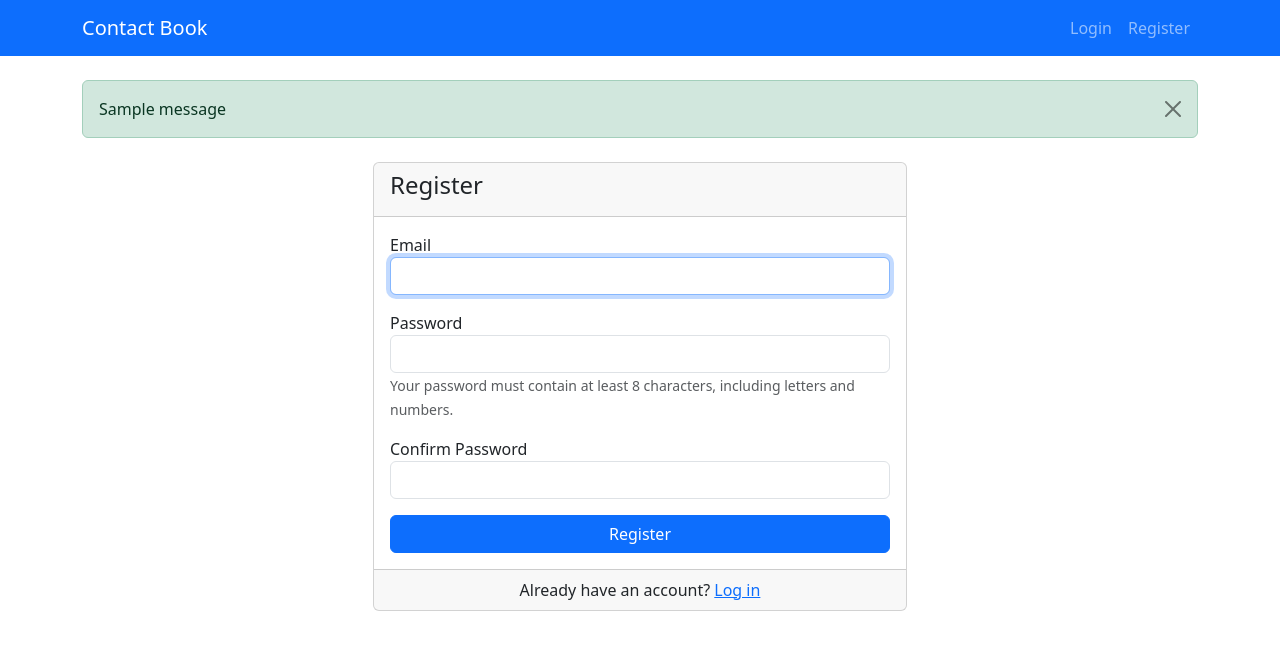
After one commit to mallow-self/contact, a Django app: page /register/ in a window 1280 px wide. The commit adds this page. Shown: the top 650 px of the page. Run offline with Django 5.2, Linux system fonts and the light colour scheme; tables that the repository leaves empty hold one stand-in row (values such as "Sample post"); one stand-in notice (Sample message) is shown.

Commit message:
auth added

```diff
--- a/contact_book/contacts/admin.py
+++ b/contact_book/contacts/admin.py
@@ -1,5 +1,5 @@
 from django.contrib import admin
-from .models import ContactGroup, Contact
+from .models import ContactGroup, Contact, User
 
 
 @admin.register(ContactGroup)
--- a/contact_book/contacts/forms.py
+++ b/contact_book/contacts/forms.py
@@ -1,8 +1,44 @@
 from django import forms
-from .models import Contact
-from django.core.validators import RegexValidator
+from .models import Contact, User
 from django.core.exceptions import ValidationError
-from django.core.validators import validate_email
+from django.contrib.auth.forms import UserCreationForm, AuthenticationForm
+
+
+class RegisterForm(UserCreationForm):
+    email = forms.EmailField(widget=forms.EmailInput(attrs={"class": "form-control"}))
+    password1 = forms.CharField(
+        label="Password",
+        widget=forms.PasswordInput(attrs={"class": "form-control"}),
+        help_text="Your password must contain at least 8 characters, including letters and numbers.",
+    )
+    password2 = forms.CharField(
+        label="Confirm Password",
+        widget=forms.PasswordInput(attrs={"class": "form-control"}),
+    )
+
+    class Meta:
+        model = User
+        fields = ("email", "password1", "password2")
+
+    def clean_password1(self):
+        password = self.cleaned_data.get("password1")
+        if len(password) < 8:
+            raise ValidationError("Password must be at least 8 characters long.")
+        if not any(char.isdigit() for char in password):
+            raise ValidationError("Password must contain at least one number.")
+        if not any(char.isalpha() for char in password):
+            raise ValidationError("Password must contain at least one letter.")
+        return password
+
+
+class LoginForm(AuthenticationForm):
+    username = forms.EmailField(
+        label="Email", widget=forms.EmailInput(attrs={"class": "form-control"})
+    )
+    password = forms.CharField(
+        label="Password", widget=forms.PasswordInput(attrs={"class": "form-control"})
+    )
+
 
 class ContactForm(forms.ModelForm):
     name = forms.CharField(
--- /dev/null
+++ b/contact_book/contacts/templates/base-auth.html
@@ -0,0 +1,72 @@
+<!DOCTYPE html>
+<html lang="en">
+<head>
+    <meta charset="UTF-8">
+    <meta name="viewport" content="width=device-width, initial-scale=1.0">
+    <title>Contact Book</title>
+    <link href="https://cdn.jsdelivr.net/npm/bootstrap@5.3.0-alpha1/dist/css/bootstrap.min.css" rel="stylesheet">
+</head>
+<body>
+    <nav class="navbar navbar-expand-lg navbar-dark bg-primary">
+        <div class="container">
+            <a class="navbar-brand" href="{% url 'contact_list' %}">Contact Book</a>
+            <button class="navbar-toggler" type="button" data-bs-toggle="collapse" data-bs-target="#navbarNav">
+                <span class="navbar-toggler-icon"></span>
+            </button>
+            <div class="collapse navbar-collapse" id="navbarNav">
+                <ul class="navbar-nav me-auto">
+                    {% if user.is_authenticated %}
+                    <li class="nav-item">
+                        <a class="nav-link" href="{% url 'contact_list' %}">My Contacts</a>
+                    </li>
+                    <li class="nav-item">
+                        <a class="nav-link" href="{% url 'contact_create' %}">Add Contact</a>
+                    </li>
+                    {% if user.role == 'SUPER_ADMIN' or user.role == 'ADMIN' %}
+                    <li class="nav-item">
+                        <a class="nav-link" href="{% url 'manage_users' %}">Manage Users</a>
+                    </li>
+                    {% endif %}
+                    {% endif %}
+                </ul>
+                <ul class="navbar-nav">
+                    {% if user.is_authenticated %}
+                    <li class="nav-item dropdown">
+                        <a class="nav-link dropdown-toggle" href="#" id="navbarDropdown" role="button" data-bs-toggle="dropdown">
+                            {{ user.email }}
+                        </a>
+                        <ul class="dropdown-menu dropdown-menu-end">
+                            <li><span class="dropdown-item text-muted">Role: {{ user.get_role_display }}</span></li>
+                            <li><hr class="dropdown-divider"></li>
+                            <li><a class="dropdown-item" href="{% url 'logout' %}">Logout</a></li>
+                        </ul>
+                    </li>
+                    {% else %}
+                    <li class="nav-item">
+                        <a class="nav-link" href="{% url 'login' %}">Login</a>
+                    </li>
+                    <li class="nav-item">
+                        <a class="nav-link" href="{% url 'register' %}">Register</a>
+                    </li>
+                    {% endif %}
+                </ul>
+            </div>
+        </div>
+    </nav>
+
+    <div class="container mt-4">
+        {% if messages %}
+            {% for message in messages %}
+                <div class="alert alert-{{ message.tags }} alert-dismissible fade show">
+                    {{ message }}
+                    <button type="button" class="btn-close" data-bs-dismiss="alert" aria-label="Close"></button>
+                </div>
+            {% endfor %}
+        {% endif %}
+
+        {% block content %}{% endblock %}
+    </div>
+
+    <script src="https://cdn.jsdelivr.net/npm/bootstrap@5.3.0-alpha1/dist/js/bootstrap.bundle.min.js"></script>
+</body>
+</html>
--- a/contact_book/contacts/templates/contacts/contact_list.html
+++ b/contact_book/contacts/templates/contacts/contact_list.html
@@ -23,6 +23,7 @@
                     <th>Phone Number</th>
                     <th>Email</th>
                     <th>Group</th>
+                    <th>Owner</th>
                     <th>Actions</th>
                 </tr>
             </thead>
@@ -60,6 +61,7 @@
                 { data: 'phone_number' },
                 { data: 'email' },
                 { data: 'contact_group__name' },
+                { data: 'owner' },
                 {
                     data: null,
                     orderable: false,
--- /dev/null
+++ b/contact_book/contacts/templates/registration/register.html
@@ -0,0 +1,72 @@
+{% extends "base-auth.html" %}
+
+{% block content %}
+<div class="container mt-4">
+    <div class="row justify-content-center">
+        <div class="col-md-6">
+            <div class="card">
+                <div class="card-header">
+                    <h4 class="card-title">Register</h4>
+                </div>
+                <div class="card-body">
+                    <form method="post">
+                        {% csrf_token %}
+
+                        {% if form.non_field_errors %}
+                        <div class="alert alert-danger">
+                            {% for error in form.non_field_errors %}
+                            {{ error }}
+                            {% endfor %}
+                        </div>
+                        {% endif %}
+
+                        <div class="form-group mb-3">
+                            <label for="{{ form.email.id_for_label }}">Email</label>
+                            {{ form.email }}
+                            {% if form.email.errors %}
+                            <div class="text-danger">
+                                {% for error in form.email.errors %}
+                                {{ error }}
+                                {% endfor %}
+                            </div>
+                            {% endif %}
+                        </div>
+
+                        <div class="form-group mb-3">
+                            <label for="{{ form.password1.id_for_label }}">Password</label>
+                            {{ form.password1 }}
+                            {% if form.password1.errors %}
+                            <div class="text-danger">
+                                {% for error in form.password1.errors %}
+                                {{ error }}
+                                {% endfor %}
+                            </div>
+                            {% endif %}
+                            <small class="form-text text-muted">{{ form.password1.help_text }}</small>
+                        </div>
+
+                        <div class="form-group mb-3">
+                            <label for="{{ form.password2.id_for_label }}">Confirm Password</label>
+                            {{ form.password2 }}
+                            {% if form.password2.errors %}
+                            <div class="text-danger">
+                                {% for error in form.password2.errors %}
+                                {{ error }}
+                                {% endfor %}
+                            </div>
+                            {% endif %}
+                        </div>
+
+                        <div class="d-grid gap-2">
+                            <button type="submit" class="btn btn-primary">Register</button>
+                        </div>
+                    </form>
+                </div>
+                <div class="card-footer text-center">
+                    Already have an account? <a href="{% url 'login' %}">Log in</a>
+                </div>
+            </div>
+        </div>
+    </div>
+</div>
+{% endblock %}
--- a/contact_book/contacts/urls.py
+++ b/contact_book/contacts/urls.py
@@ -1,13 +1,63 @@
 from django.urls import path
+from django.contrib.auth.views import (
+    PasswordResetView,
+    PasswordResetDoneView,
+    PasswordResetConfirmView,
+    PasswordResetCompleteView,
+)
 from .views import (
-    ContactListView, ContactCreateView, ContactUpdateView,
-    ContactDeleteView, ContactAjaxDatatableView
+    ContactListView,
+    ContactCreateView,
+    ContactUpdateView,
+    ContactDeleteView,
+    ContactAjaxDatatableView,
+    register_view,
+    login_view,
+    logout_view,
+    manage_users,
 )
 
 urlpatterns = [
-    path('', ContactListView.as_view(), name='contact_list'),
-    path('api/contacts/', ContactAjaxDatatableView.as_view(), name='contact_data'),
-    path('create/', ContactCreateView.as_view(), name='contact_create'),
-    path('update/<int:pk>/', ContactUpdateView.as_view(), name='contact_update'),
-    path('delete/<int:pk>/', ContactDeleteView.as_view(), name='contact_delete'),
+    # Authentication URLs
+    path("register/", register_view, name="register"),
+    path("login/", login_view, name="login"),
+    path("logout/", logout_view, name="logout"),
+    # Password reset URLs
+    path(
+        "password-reset/",
+        PasswordResetView.as_view(
+            template_name="registration/password_reset_form.html"
+        ),
+        name="password_reset",
+    ),
+    path(
+        "password-reset/done/",
+        PasswordResetDoneView.as_view(
+            template_name="registration/password_reset_done.html"
+        ),
+        name="password_reset_done",
+    ),
+    path(
+        "reset/<uidb64>/<token>/",
+        PasswordResetConfirmView.as_view(
+            template_name="registration/password_reset_confirm.html"
+        ),
+        name="password_reset_confirm",
+    ),
+    path(
+        "reset/done/",
+        PasswordResetCompleteView.as_view(
+            template_name="registration/password_reset_complete.html"
+        ),
+        name="password_reset_complete",
+    ),
+    # CRUD contact urls
+    path("", ContactListView.as_view(), name="contact_list"),
+    path("api/contacts/", ContactAjaxDatatableView.as_view(), name="contact_data"),
+    path("create/", ContactCreateView.as_view(), name="contact_create"),
+    path("update/<int:pk>/", ContactUpdateView.as_view(), name="contact_update"),
+    path("delete/<int:pk>/", ContactDeleteView.as_view(), name="contact_delete"),
+
+    # Admin URLs
+    path("manage-users/", manage_users, name="manage_users"),
 ]
--- a/contact_book/contacts/views.py
+++ b/contact_book/contacts/views.py
@@ -3,16 +3,77 @@ from django.views.generic import ListView, CreateView, UpdateView, DeleteView
 from django.urls import reverse_lazy
 from django.http import JsonResponse
 from django.template.loader import render_to_string
-from .models import Contact, ContactGroup
-from .forms import ContactForm
+from .models import Contact, ContactGroup, User
+from .forms import ContactForm, RegisterForm, LoginForm
 from ajax_datatable.views import AjaxDatatableView
-from django.shortcuts import render, get_object_or_404
+from django.shortcuts import render, get_object_or_404, redirect
+from django.contrib.auth import login, authenticate, logout
+from django.contrib.auth.decorators import login_required
+from django.contrib.auth.mixins import LoginRequiredMixin
+from django.contrib import messages
+from .permissions import OwnershipRequiredMixin, AdminRequiredMixin, role_required
 
 
-class ContactListView(ListView):
+def register_view(request):
+    if request.method == "POST":
+        form = RegisterForm(request.POST)
+        if form.is_valid():
+            user = form.save(commit=False)
+            user.role = "USER"  # Default role
+            user.save()
+            messages.success(request, "Registration successful. You can now login.")
+            return redirect("login")
+    else:
+        form = RegisterForm()
+    return render(request, "registration/register.html", {"form": form})
+
+
+def login_view(request):
+    if request.method == "POST":
+        form = LoginForm(request, data=request.POST)
+        if form.is_valid():
+            email = form.cleaned_data.get("username")
+            password = form.cleaned_data.get("password")
+            user = authenticate(request, username=email, password=password)
+            if user is not None:
+                login(request, user)
+                messages.success(request, f"Welcome, {user.email}!")
+                return redirect("contact_list")
+            else:
+                messages.error(request, "Invalid email or password.")
+        else:
+            messages.error(request, "Invalid email or password.")
+    else:
+        form = LoginForm()
+    return render(request, "registration/login.html", {"form": form})
+
+
+@login_required
+def logout_view(request):
+    logout(request)
+    messages.success(request, "You have been logged out.")
+    return redirect("login")
+
+
+class ContactListView(LoginRequiredMixin, ListView):
     model = Contact
     template_name = 'contacts/contact_list.html'
     context_object_name = 'contacts'
+
+    def get_queryset(self):
+        user = self.request.user
+
+        # Super admins can see all contacts
+        if user.role == "SUPER_ADMIN":
+            return Contact.objects.all()
+
+        # Admins can see all contacts they own
+        elif user.role == "ADMIN":
+            return Contact.objects.filter(owner=user)
+
+        # Regular users can only see their own contacts
+        else:
+            return Contact.objects.filter(owner=user)
 
 
 class ContactAjaxDatatableView(AjaxDatatableView):
@@ -25,10 +86,11 @@ class ContactAjaxDatatableView(AjaxDatatableView):
         {"name": "phone_number", "title": "Content", "orderable": False},
         {"name": "email", "title": "Category", "orderable": True},
         {'name': 'contact_group__name', 'visible': True, 'title': 'Group', 'foreign_field': 'contact_group__name'},
+        {'name': 'owner'}
     ]
 
 
-class ContactCreateView(CreateView):
+class ContactCreateView(LoginRequiredMixin, CreateView):
     model = Contact
     form_class = ContactForm
     template_name = 'contacts/includes/contact_form.html'
@@ -39,6 +101,13 @@ class ContactCreateView(CreateView):
         try:
             if request.headers.get('X-Requested-With') == 'XMLHttpRequest':
                 form = self.get_form()
+
+                user = self.request.user
+                if user.role == 'SUPER_ADMIN':
+                    form.fields['contact_group'].queryset = ContactGroup.objects.all()
+                else:
+                    form.fields['contact_group'].queryset = ContactGroup.objects.filter(owner=user)
+
                 return render(request, self.template_name, {'form': form})
             return super().get(request, *args, **kwargs)
         except (Exception) as e:
@@ -70,7 +139,7 @@ class ContactCreateView(CreateView):
             print(f"Exception occurred:{e}")
 
 
-class ContactUpdateView(UpdateView):
+class ContactUpdateView(LoginRequiredMixin, OwnershipRequiredMixin, UpdateView):
     try:
         model = Contact
         form_class = ContactForm
@@ -86,6 +155,13 @@ class ContactUpdateView(UpdateView):
             if request.headers.get('X-Requested-With') == 'XMLHttpRequest':
                 self.object = self.get_object()
                 form = self.get_form()
+
+                user = self.request.user
+                if user.role == 'SUPER_ADMIN':
+                    form.fields['contact_group'].queryset = ContactGroup.objects.all()
+                else:
+                    form.fields['contact_group'].queryset = ContactGroup.objects.filter(owner=user)
+
                 context = {
                     "form": form,
                     "object": self.object,
@@ -149,7 +225,7 @@ class ContactUpdateView(UpdateView):
             print(f"Exception occured:{e}")
 
 
-class ContactDeleteView(DeleteView):
+class ContactDeleteView(LoginRequiredMixin, OwnershipRequiredMixin, DeleteView):
     model = Contact
     def post(self, request, *args, **kwargs):
         self.object = self.get_object()
@@ -160,3 +236,17 @@ class ContactDeleteView(DeleteView):
         })
 
     success_url = reverse_lazy('contact_list')
+
+
+@login_required
+@role_required(["SUPER_ADMIN", "ADMIN"])
+def manage_users(request):
+    """View to manage users - available only to admins and super admins"""
+    # Super admin can see all users except other super admins
+    if request.user.role == "SUPER_ADMIN":
+        users = User.objects.exclude(role="SUPER_ADMIN").exclude(id=request.user.id)
+    # Admin can only see regular users
+    else:
+        users = User.objects.filter(role="USER")
+
+    return render(request, "admin/manage_users.html", {"users": users})
```
Also changed, not shown: contact_book/contact_book/settings.py (+11 -1 lines), contact_book/contacts/models.py (+52 -0 lines), contact_book/contacts/permissions.py (added, +49 -0 lines), contact_book/contacts/templates/admin/manage_users.html (added, +61 -0 lines), contact_book/contacts/templates/registration/login.html (added, +67 -0 lines), contact_book/contacts/migrations/0001_initial.py, contact_book/contacts/migrations/0002_contact_owner_contactgroup_owner.py (added), contact_book/db.sqlite3.
